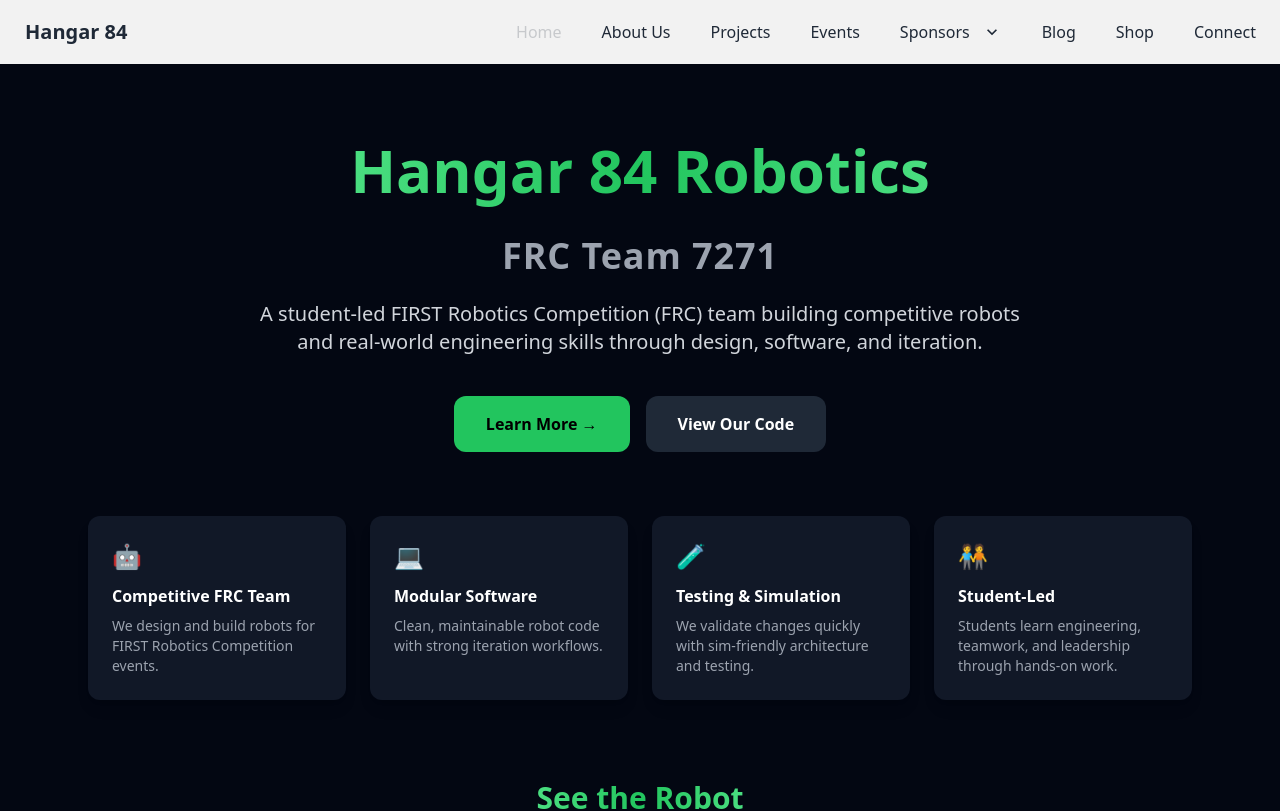
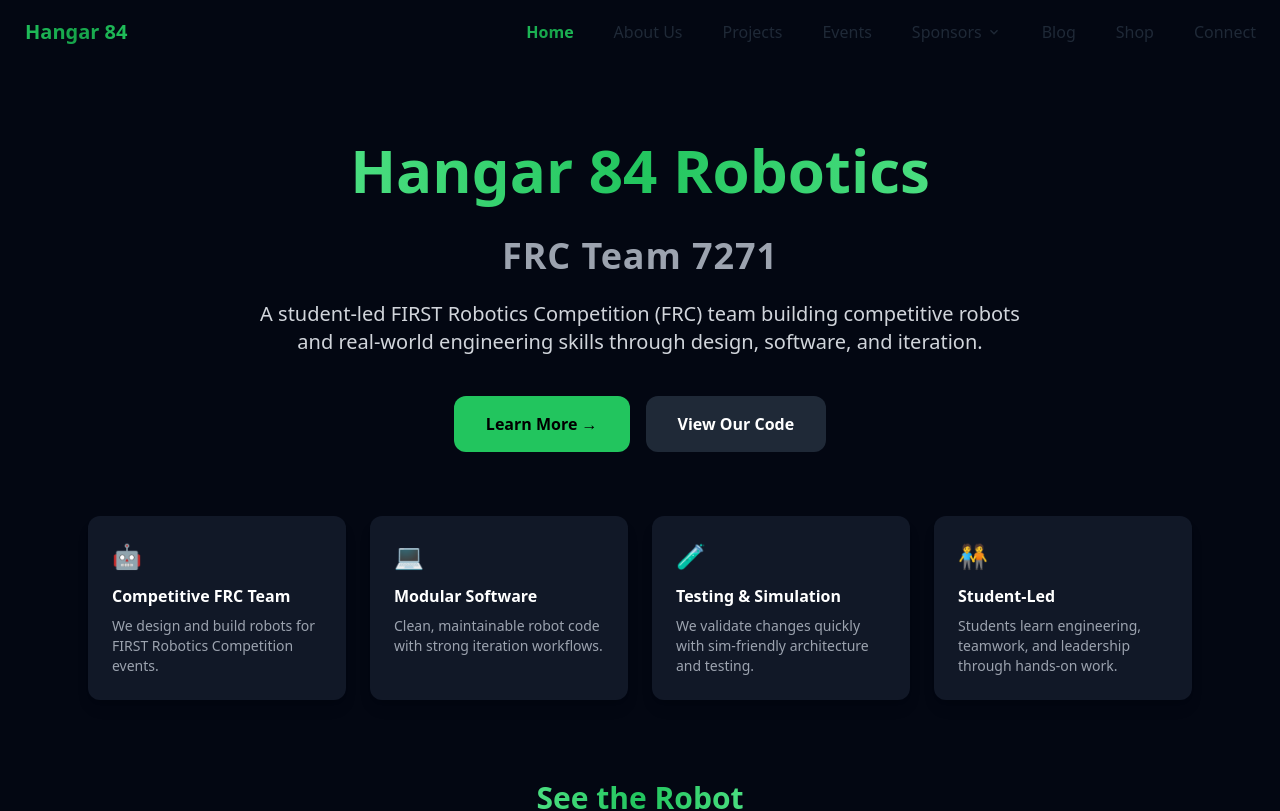
Before and after one commit to ZavionCyboron/hangar84.org, a SvelteKit app: page / in a window 1280 px wide. Shown: the top 811 px of the page. Built offline with nearby package versions, Linux system fonts and the light colour scheme.

Commit message:
feat: add Navbar color to match page color and color to tabs when active

```diff
--- a/src/Navbar.svelte
+++ b/src/Navbar.svelte
@@ -1,57 +1,36 @@
-<script>
-    export let currentPath = "";
+<script lang="ts">
+    import { page } from '$app/stores';
+
+    const normalize = (p: string) => (p === '/' ? '/' : p.replace(/\/$/, ''));
+
+    $: currentPath = normalize($page.url.pathname);
 
     const directory = [
-        {
-            name: "Home",
-            link: "/",
-        },
-        {
-            name: "About Us",
-            link: "/about"
-        },
-        {
-            name: "Projects",
-            link: "/projects"
-        },
-        {
-            name: "Events",
-            link: "/events"
-        },
+        { name: "Home", link: "/" },
+        { name: "About Us", link: "/about" },
+        { name: "Projects", link: "/projects" },
+        { name: "Events", link: "/events" },
         {
             name: "Sponsors",
             link: null,
             sub: [
-                {
-                    name: "Why Sponsor Us",
-                    link: "/why-sponsor-us"
-                },
-                {
-                    name: "Potential Sponsors",
-                    link: "/potential-sponsors"
-                },
-                {
-                    name: "Current Sponsors",
-                    link: "/current-sponsors"
-                }
+                { name: "Why Sponsor Us", link: "/why-sponsor-us" },
+                { name: "Potential Sponsors", link: "/potential-sponsors" },
+                { name: "Current Sponsors", link: "/current-sponsors" }
             ]
         },
-        {
-            name: "Blog",
-            link: "/blog"
-        },
-        {
-            name: "Shop",
-            link: "/shop"
-        },
-        {
-            name: "Connect",
-            link: "/connect"
-        }
+        { name: "Blog", link: "/blog" },
+        { name: "Shop", link: "/shop" },
+        { name: "Connect", link: "/connect" }
     ];
+
+    // always current, updates automatically on navigation
+
+    const sponsorLinks = directory.find(d => d.name === "Sponsors")?.sub?.map(s => s.link) ?? [];
+    $: sponsorsActive = sponsorLinks.includes(currentPath);
 </script>
 
-<div class="navbar bg-base-200">
+<div class="navbar bg-gray-950">
     <div class="dropdown lg:hidden">
         <button tabindex="-1" class="btn btn-ghost no-animation">
             <svg xmlns="http://www.w3.org/2000/svg" class="h-5 w-5" fill="none" viewBox="0 0 24 24" stroke="currentColor"><path stroke-linecap="round" stroke-linejoin="round" stroke-width="2" d="M4 6h16M4 12h8m-8 6h16" /></svg>
@@ -59,16 +38,46 @@
         <ul tabindex="-1" class="menu menu-compact dropdown-content mt-3 p-2 shadow bg-base-300 rounded-box w-52">
             {#each directory as dir}
                 {#if dir.sub == null && dir.link != null}
-                    <li class="{currentPath === dir.link ? 'disabled bg-primary-500' : ''}"><a href="{dir.link}">{dir.name}</a></li>
+                    <li>
+                        <a
+                          href={dir.link}
+                          class="nav-link {currentPath === normalize(dir.link) ? 'nav-active' : ''}"
+                        >
+                            {dir.name}
+                        </a>
+                    </li>
                 {:else if dir.sub != null}
-                    <li >
-                        <span class="justify-between">
-                            {dir.name}
-                            <svg class="fill-current" xmlns="http://www.w3.org/2000/svg" width="20" height="20" viewBox="0 0 24 24"><path d="M7.41,8.58L12,13.17L16.59,8.58L18,10L12,16L6,10L7.41,8.58Z"/></svg>
+                    <li class="dropdown dropdown-hover">
+                        <a
+                          href="/why-sponsor-us"
+                          class="nav-link flex items-center gap-1"
+                          tabindex="0"
+                        >
+                        <span class="{sponsorsActive ? 'navbar-gradient' : ''}">
+                          Sponsors
                         </span>
-                        <ul class="p-2 bg-base-300">
+
+                            <svg
+                              class="dropdown-arrow h-4 w-4 transition-transform duration-200
+                                                {sponsorsActive ? 'rotate-180' : ''}"
+                                   viewBox="0 0 24 24"
+                                   fill="currentColor"
+                                   aria-hidden="true"
+                            >
+                                <path d="M7.41 8.58 12 13.17l4.59-4.59L18 10l-6 6-6-6z"/>
+                            </svg>
+                        </a>
+
+                        <ul class="dropdown-content menu p-2 shadow bg-base-300 rounded-box w-56">
                             {#each dir.sub as sub}
-                                <li class="{currentPath === sub.link ? 'disabled bg-primary-500' : ''}"><a href="{sub.link}">{sub.name}</a></li>
+                                <li>
+                                    <a
+                                      href={sub.link}
+                                      class="nav-link {currentPath === normalize(sub.link) ? 'nav-active' : ''}"
+                                    >
+                                        {sub.name}
+                                    </a>
+                                </li>
                             {/each}
                         </ul>
                     </li>
@@ -78,22 +87,52 @@
     </div>
 
     <div class="flex-1">
-        <a href="/" class="btn btn-ghost normal-case text-xl no-animation">Hangar 84</a>
+        <a href="/" class="btn btn-ghost normal-case text-xl no-animation navbar-gradient">Hangar 84</a>
     </div>
 
     <ul class="menu menu-horizontal gap-x-2 hidden lg:flex flex-none">
         {#each directory as dir}
             {#if dir.sub == null && dir.link != null}
-                <li class="{currentPath === dir.link ? 'disabled bg-primary-500' : ''}"><a href="{dir.link}">{dir.name}</a></li>
+                <li>
+                    <a
+                      href={dir.link}
+                      class="nav-link {currentPath === normalize(dir.link) ? 'nav-active' : ''}"
+                    >
+                        {dir.name}
+                    </a>
+                </li>
             {:else if dir.sub != null}
-                <li>
-                    <span class="justify-between">
-                        {dir.name}
-                        <svg class="fill-current" xmlns="http://www.w3.org/2000/svg" width="20" height="20" viewBox="0 0 24 24"><path d="M7.41,8.58L12,13.17L16.59,8.58L18,10L12,16L6,10L7.41,8.58Z"/></svg>
-                    </span>
-                    <ul class="p-2 bg-base-300">
+                <li class="dropdown dropdown-hover">
+                    <a
+                      href="/why-sponsor-us"
+                      class="nav-link flex items-center gap-1"
+                      tabindex="0"
+                    >
+                        <span class="{sponsorsActive ? 'navbar-gradient' : ''}">
+                          Sponsors
+                        </span>
+
+                        <svg
+                          class="dropdown-arrow h-4 w-4 transition-transform duration-200
+                                        {sponsorsActive ? 'rotate-180' : ''}"
+                          viewBox="0 0 24 24"
+                          fill="currentColor"
+                          aria-hidden="true"
+                        >
+                            <path d="M7.41 8.58 12 13.17l4.59-4.59L18 10l-6 6-6-6z"/>
+                        </svg>
+                    </a>
+
+                    <ul class="dropdown-content menu p-2 shadow bg-base-300 rounded-box w-56">
                         {#each dir.sub as sub}
-                            <li class="{currentPath === sub.link ? 'disabled bg-primary-500' : ''}"><a href="{sub.link}">{sub.name}</a></li>
+                            <li>
+                                <a
+                                  href={sub.link}
+                                  class="nav-link {currentPath === normalize(sub.link) ? 'nav-active' : ''}"
+                                >
+                                    {sub.name}
+                                </a>
+                            </li>
                         {/each}
                     </ul>
                 </li>
--- a/src/app.css
+++ b/src/app.css
@@ -15,4 +15,27 @@
         @apply bg-gradient-to-r from-green-400 via-green-500 to-green-400
         text-transparent bg-clip-text font-bold;
     }
+    .navbar-gradient {
+        @apply bg-gradient-to-r from-green-500 via-green-600 to-green-500
+        text-transparent bg-clip-text font-bold;
+    }
+
+    .nav-active {
+        @apply navbar-gradient;
+    }
+
+    /* Arrow rotates when the dropdown is open */
+    .dropdown .dropdown-arrow {
+        transition: transform 180ms ease;
+    }
+
+    /* desktop: hover opens dropdown */
+    .dropdown-hover:hover .dropdown-arrow {
+        transform: rotate(180deg);
+    }
+
+    /* keyboard: focus opens dropdown */
+    .dropdown:focus-within .dropdown-arrow {
+        transform: rotate(180deg);
+    }
 }
```
